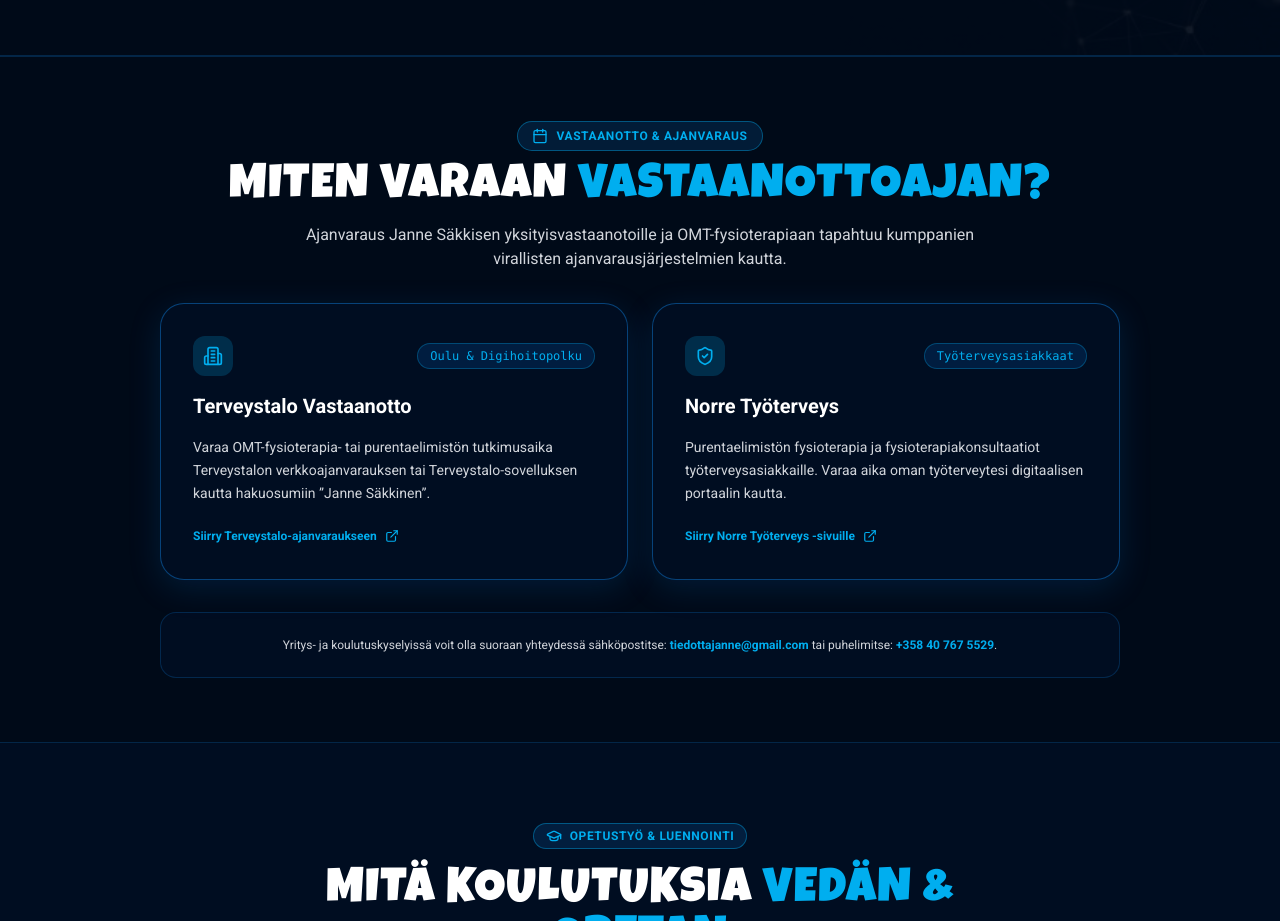
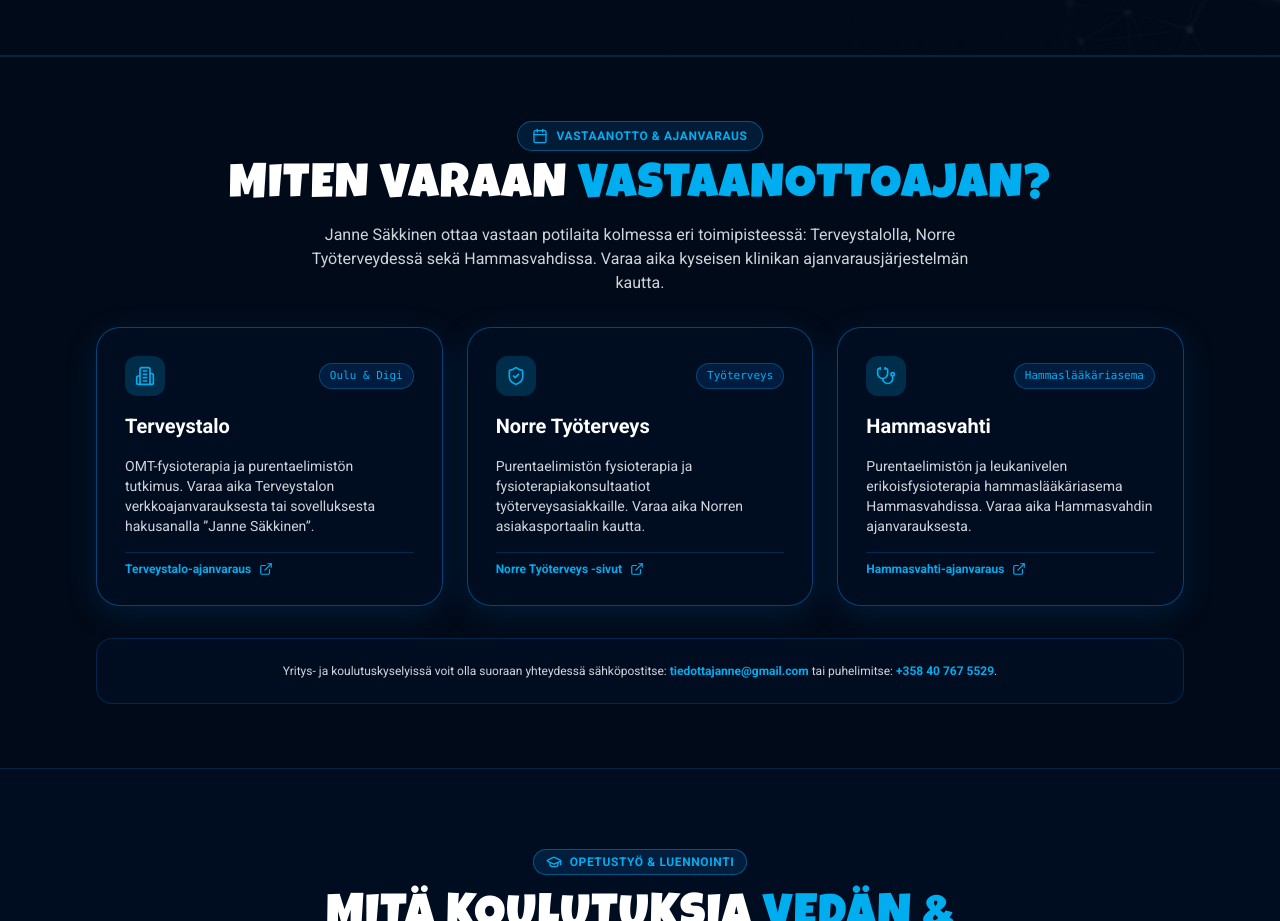
Before and after one commit to tftsakkinen-collab/ftsakkinen, a Next.js app: page / in a window 1280 px wide. Shown: the part 860-1781 px from the top of the page. Built offline with nearby package versions, Linux system fonts and the light colour scheme; no server answers.

Commit message:
Update practice locations to include Terveystalo, Norre, and Hammasvahti

```diff
--- a/src/components/AppointmentBookingSection.tsx
+++ b/src/components/AppointmentBookingSection.tsx
@@ -1,9 +1,9 @@
-import { Calendar, ExternalLink, ShieldCheck, MapPin, Building2, Phone } from "lucide-react";
+import { Calendar, ExternalLink, ShieldCheck, Building2, Stethoscope } from "lucide-react";
 
 export default function AppointmentBookingSection() {
   return (
     <section className="py-16 bg-[#000a18] border-t border-b border-[#0C66B4]/30 relative">
-      <div className="max-w-5xl mx-auto px-4 sm:px-6 lg:px-8 space-y-8">
+      <div className="max-w-6xl mx-auto px-4 sm:px-6 lg:px-8 space-y-8">
         <div className="text-center space-y-3">
           <div className="inline-flex items-center gap-2 px-3.5 py-1.5 rounded-full bg-[#0C66B4]/20 border border-[#00AEEF]/40 text-[#00AEEF] text-xs font-bold uppercase tracking-wider">
             <Calendar className="w-4 h-4" />
@@ -13,57 +13,88 @@
             MITEN VARAAN <span className="text-[#00AEEF]">VASTAANOTTOAJAN?</span>
           </h2>
           <p className="text-gray-300 text-sm sm:text-base max-w-2xl mx-auto">
-            Ajanvaraus Janne Säkkisen yksityisvastaanotoille ja OMT-fysioterapiaan tapahtuu kumppanien virallisten ajanvarausjärjestelmien kautta.
+            Janne Säkkinen ottaa vastaan potilaita kolmessa eri toimipisteessä: Terveystalolla, Norre Työterveydessä sekä Hammasvahdissa. Varaa aika kyseisen klinikan ajanvarausjärjestelmän kautta.
           </p>
         </div>
 
-        <div className="grid grid-cols-1 md:grid-cols-2 gap-6">
+        <div className="grid grid-cols-1 md:grid-cols-3 gap-6">
           {/* Option 1: Terveystalo */}
-          <div className="p-8 rounded-3xl bg-[#000d21] border border-[#0C66B4]/60 space-y-4 shadow-panel hover:border-[#00AEEF] transition-all">
+          <div className="p-7 rounded-3xl bg-[#000d21] border border-[#0C66B4]/60 space-y-4 shadow-panel hover:border-[#00AEEF] transition-all flex flex-col justify-between">
+            <div className="space-y-4">
               <div className="flex items-center justify-between">
                 <div className="w-10 h-10 rounded-xl bg-[#00AEEF]/20 text-[#00AEEF] flex items-center justify-center font-bold">
                   <Building2 className="w-5 h-5" />
                 </div>
-              <span className="text-xs font-mono text-[#00AEEF] bg-[#014489]/30 px-3 py-1 rounded-full border border-[#00AEEF]/30">
-                Oulu &amp; Digihoitopolku
+                <span className="text-[11px] font-mono text-[#00AEEF] bg-[#014489]/30 px-2.5 py-1 rounded-full border border-[#00AEEF]/30">
+                  Oulu &amp; Digi
                 </span>
               </div>
-            <h3 className="text-xl font-bold text-white">Terveystalo Vastaanotto</h3>
-            <p className="text-sm text-gray-300 leading-relaxed">
-              Varaa OMT-fysioterapia- tai purentaelimistön tutkimusaika Terveystalon verkkoajanvarauksen tai Terveystalo-sovelluksen kautta hakuosumiin ”Janne Säkkinen”.
+              <h3 className="text-xl font-bold text-white">Terveystalo</h3>
+              <p className="text-xs sm:text-sm text-gray-300 leading-relaxed">
+                OMT-fysioterapia ja purentaelimistön tutkimus. Varaa aika Terveystalon verkkoajanvarauksesta tai sovelluksesta hakusanalla ”Janne Säkkinen”.
               </p>
+            </div>
             <a
               href="https://www.terveystalo.com"
               target="_blank"
               rel="noopener noreferrer"
-              className="inline-flex items-center gap-2 text-xs font-bold text-[#00AEEF] hover:underline pt-2"
+              className="inline-flex items-center gap-2 text-xs font-bold text-[#00AEEF] hover:underline pt-2 border-t border-[#0C66B4]/30"
             >
-              <span>Siirry Terveystalo-ajanvaraukseen</span>
+              <span>Terveystalo-ajanvaraus</span>
               <ExternalLink className="w-3.5 h-3.5" />
             </a>
           </div>
 
           {/* Option 2: Norre Työterveys */}
-          <div className="p-8 rounded-3xl bg-[#000d21] border border-[#0C66B4]/60 space-y-4 shadow-panel hover:border-[#00AEEF] transition-all">
+          <div className="p-7 rounded-3xl bg-[#000d21] border border-[#0C66B4]/60 space-y-4 shadow-panel hover:border-[#00AEEF] transition-all flex flex-col justify-between">
+            <div className="space-y-4">
               <div className="flex items-center justify-between">
                 <div className="w-10 h-10 rounded-xl bg-[#00AEEF]/20 text-[#00AEEF] flex items-center justify-center font-bold">
                   <ShieldCheck className="w-5 h-5" />
                 </div>
-              <span className="text-xs font-mono text-[#00AEEF] bg-[#014489]/30 px-3 py-1 rounded-full border border-[#00AEEF]/30">
-                Työterveysasiakkaat
+                <span className="text-[11px] font-mono text-[#00AEEF] bg-[#014489]/30 px-2.5 py-1 rounded-full border border-[#00AEEF]/30">
+                  Työterveys
                 </span>
               </div>
               <h3 className="text-xl font-bold text-white">Norre Työterveys</h3>
-            <p className="text-sm text-gray-300 leading-relaxed">
-              Purentaelimistön fysioterapia ja fysioterapiakonsultaatiot työterveysasiakkaille. Varaa aika oman työterveytesi digitaalisen portaalin kautta.
+              <p className="text-xs sm:text-sm text-gray-300 leading-relaxed">
+                Purentaelimistön fysioterapia ja fysioterapiakonsultaatiot työterveysasiakkaille. Varaa aika Norren asiakasportaalin kautta.
               </p>
+            </div>
             <a
               href="https://norre.fi"
               target="_blank"
               rel="noopener noreferrer"
-              className="inline-flex items-center gap-2 text-xs font-bold text-[#00AEEF] hover:underline pt-2"
+              className="inline-flex items-center gap-2 text-xs font-bold text-[#00AEEF] hover:underline pt-2 border-t border-[#0C66B4]/30"
             >
-              <span>Siirry Norre Työterveys -sivuille</span>
+              <span>Norre Työterveys -sivut</span>
+              <ExternalLink className="w-3.5 h-3.5" />
+            </a>
+          </div>
+
+          {/* Option 3: Hammasvahti */}
+          <div className="p-7 rounded-3xl bg-[#000d21] border border-[#0C66B4]/60 space-y-4 shadow-panel hover:border-[#00AEEF] transition-all flex flex-col justify-between">
+            <div className="space-y-4">
+              <div className="flex items-center justify-between">
+                <div className="w-10 h-10 rounded-xl bg-[#00AEEF]/20 text-[#00AEEF] flex items-center justify-center font-bold">
+                  <Stethoscope className="w-5 h-5" />
+                </div>
+                <span className="text-[11px] font-mono text-[#00AEEF] bg-[#014489]/30 px-2.5 py-1 rounded-full border border-[#00AEEF]/30">
+                  Hammaslääkäriasema
+                </span>
+              </div>
+              <h3 className="text-xl font-bold text-white">Hammasvahti</h3>
+              <p className="text-xs sm:text-sm text-gray-300 leading-relaxed">
+                Purentaelimistön ja leukanivelen erikoisfysioterapia hammaslääkäriasema Hammasvahdissa. Varaa aika Hammasvahdin ajanvarauksesta.
+              </p>
+            </div>
+            <a
+              href="https://www.hammasvahti.fi"
+              target="_blank"
+              rel="noopener noreferrer"
+              className="inline-flex items-center gap-2 text-xs font-bold text-[#00AEEF] hover:underline pt-2 border-t border-[#0C66B4]/30"
+            >
+              <span>Hammasvahti-ajanvaraus</span>
               <ExternalLink className="w-3.5 h-3.5" />
             </a>
           </div>
```
Lines whose indentation alone changed are shown as unchanged.
